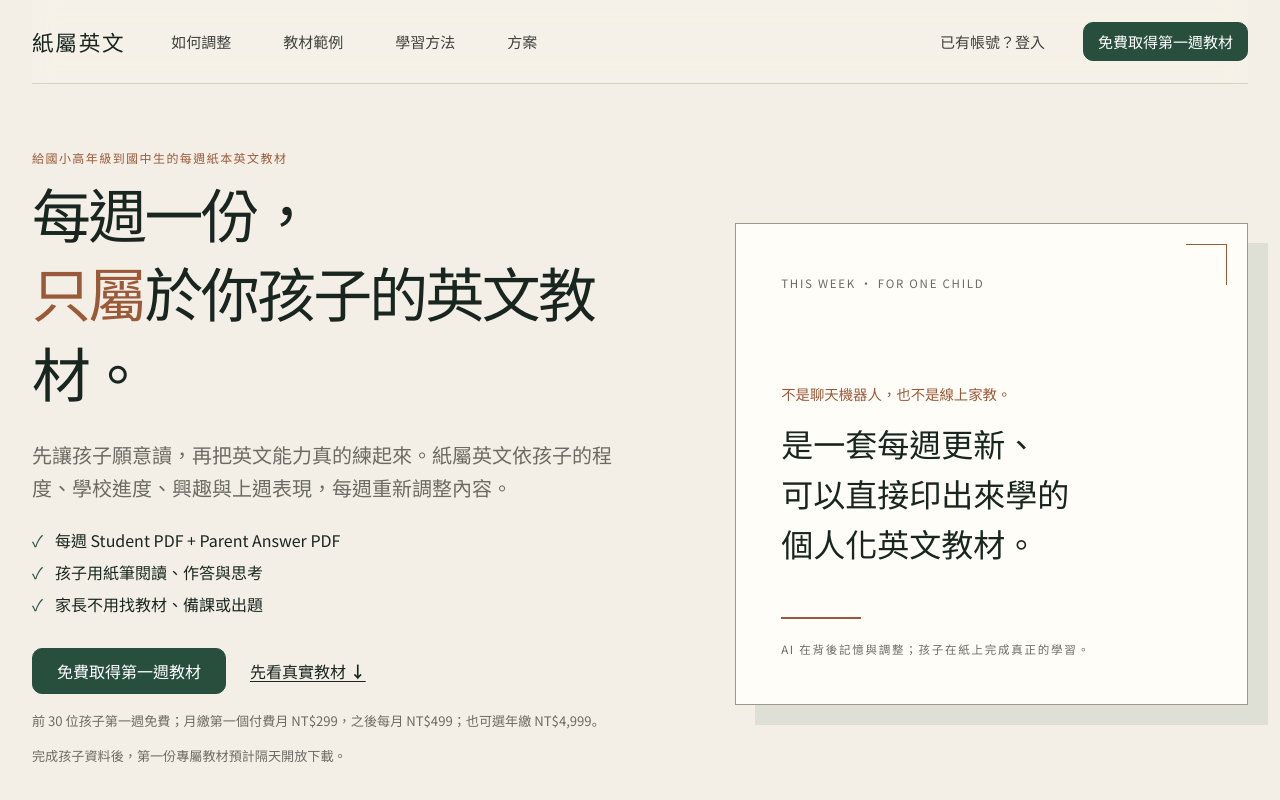
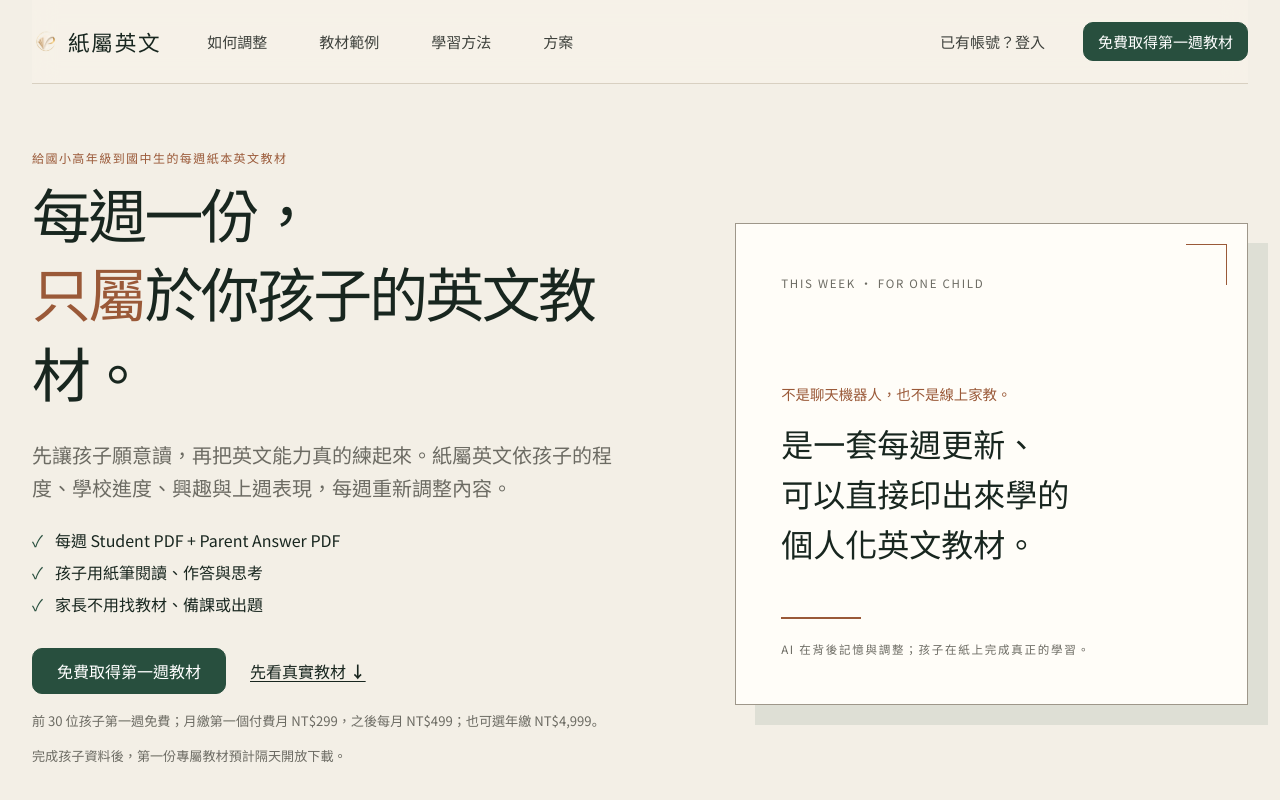
Before and after one commit to egger-meow/eng-tutor-saas, a React (Vite) app in the folder apps/web/: page / in a window 1280 px wide. Shown: the top 800 px of the page. Built offline with nearby package versions, Linux system fonts and the light colour scheme; no server answers.

Commit message:
feat(brand): add brand icon to navigation wordmark in public and parent headers

```diff
--- a/apps/web/src/components/layout/ParentNavigation.tsx
+++ b/apps/web/src/components/layout/ParentNavigation.tsx
@@ -1,5 +1,6 @@
 import { useState } from 'react'
 import { motion } from 'framer-motion'
+import { addBasePath } from '../../app/routes'
 import { handleInternalLink, useRoute } from '../../app/use-route'
 import { useScrollNavVisibility } from '../../hooks/use-scroll-nav-visibility'
 
@@ -25,7 +26,14 @@ export function ParentNavigation({ email, childHref = '/dashboard', onSignOut }:
     <header className={`site-header parent-header ${navVisible ? '' : 'site-header-hidden'}`}>
       <div className="header-inner">
         <a className="wordmark" href="/dashboard" onClick={handleInternalLink}>
-          紙屬英文
+          <img
+            src={addBasePath('/icon.png', import.meta.env.BASE_URL)}
+            alt=""
+            className="brand-icon"
+            width={28}
+            height={28}
+          />
+          <span>紙屬英文</span>
         </a>
 
         <button
--- a/apps/web/src/components/layout/PublicHeader.tsx
+++ b/apps/web/src/components/layout/PublicHeader.tsx
@@ -1,4 +1,5 @@
 import { useState } from 'react'
+import { addBasePath } from '../../app/routes'
 import { handleInternalLink } from '../../app/use-route'
 import { useScrollNavVisibility } from '../../hooks/use-scroll-nav-visibility'
 import { getEnrollmentCta, useEnrollmentState } from '../../lib/enrollment'
@@ -20,7 +21,14 @@ export function PublicHeader() {
     <header className={`site-header public-header ${navVisible ? '' : 'site-header-hidden'}`}>
       <div className="header-inner">
         <a className="wordmark" href="/" onClick={handleInternalLink}>
-          紙屬英文
+          <img
+            src={addBasePath('/icon.png', import.meta.env.BASE_URL)}
+            alt=""
+            className="brand-icon"
+            width={28}
+            height={28}
+          />
+          <span>紙屬英文</span>
         </a>
 
         <button
--- a/apps/web/src/styles/components.css
+++ b/apps/web/src/styles/components.css
@@ -4,7 +4,8 @@
 .skip-link { position: fixed; z-index: 100; top: var(--space-3); left: var(--space-3); padding: var(--space-3) var(--space-4); transform: translateY(-180%); border-radius: var(--radius-control); background: var(--color-ink); color: white; }
 .skip-link:focus { transform: translateY(0); }
 .site-header { display: flex; min-height: 5.25rem; align-items: center; gap: var(--space-8); border-bottom: 1px solid var(--color-rule); }
-.wordmark { color: var(--color-ink); font-family: var(--font-display); font-size: 1.35rem; font-weight: 700; letter-spacing: .08em; text-decoration: none; white-space: nowrap; }
+.wordmark { display: inline-flex; align-items: center; gap: var(--space-2); color: var(--color-ink); font-family: var(--font-display); font-size: 1.35rem; font-weight: 700; letter-spacing: .08em; text-decoration: none; white-space: nowrap; }
+.brand-icon { width: 1.75rem; height: 1.75rem; object-fit: contain; border-radius: 4px; flex-shrink: 0; display: block; }
 .site-header nav { display: flex; align-items: center; gap: var(--space-6); }
 .site-header nav a { color: var(--color-text); font-size: .9375rem; text-decoration: none; }
 .site-header nav a:hover { color: var(--color-action); }
```
